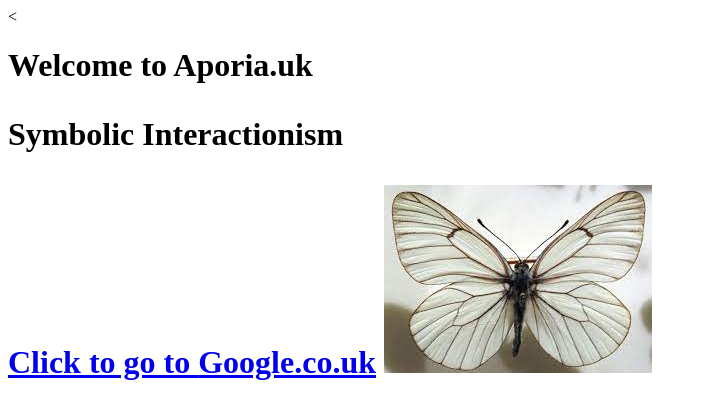
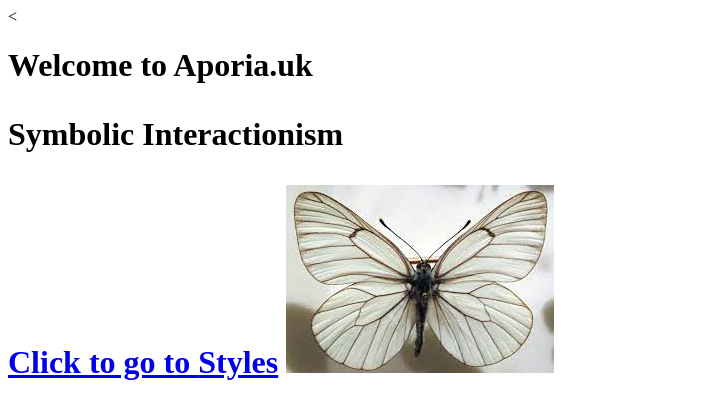
Before and after one commit to Mattyscot/Aporia, a plain HTML site: page index.html in a window 1280 px wide. Shown: the whole page, without its empty margins (0-707 px from the left). Drawn offline with Linux system fonts and the light colour scheme.

Commit message:
Update index.html

```diff
--- a/index.html
+++ b/index.html
@@ -8,7 +8,7 @@
 <body>
 	<h1> Welcome to Aporia.uk</h>
 	<p>Symbolic Interactionism</p>
-	<a href="https://google.co.uk" target="_blank" title="Click here">Click to go to <b>Google.co.uk</b></a>
+	<a href="/style-template" target="_blank" title="Click here">Click to go to <b>Styles</b></a>
 	<img src="img/aporia.jpg">
 </body>
 </html>
```
